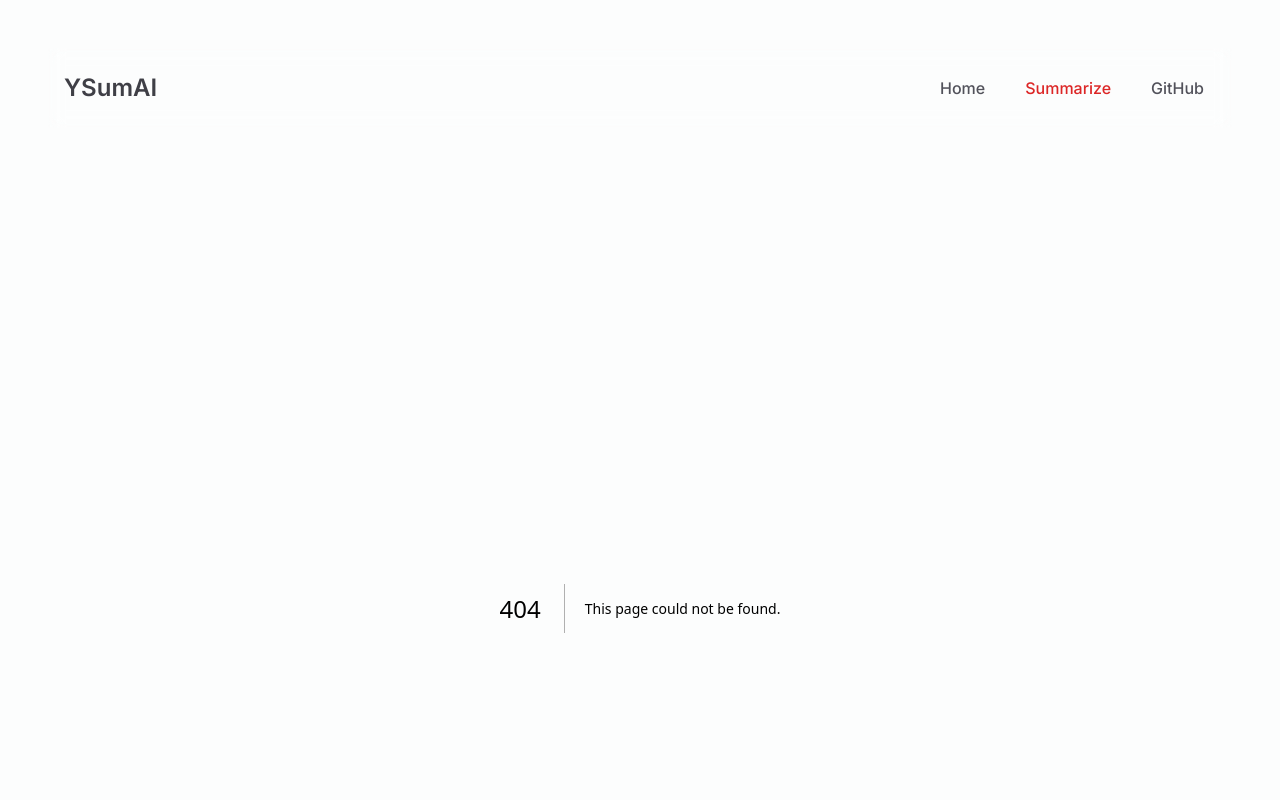
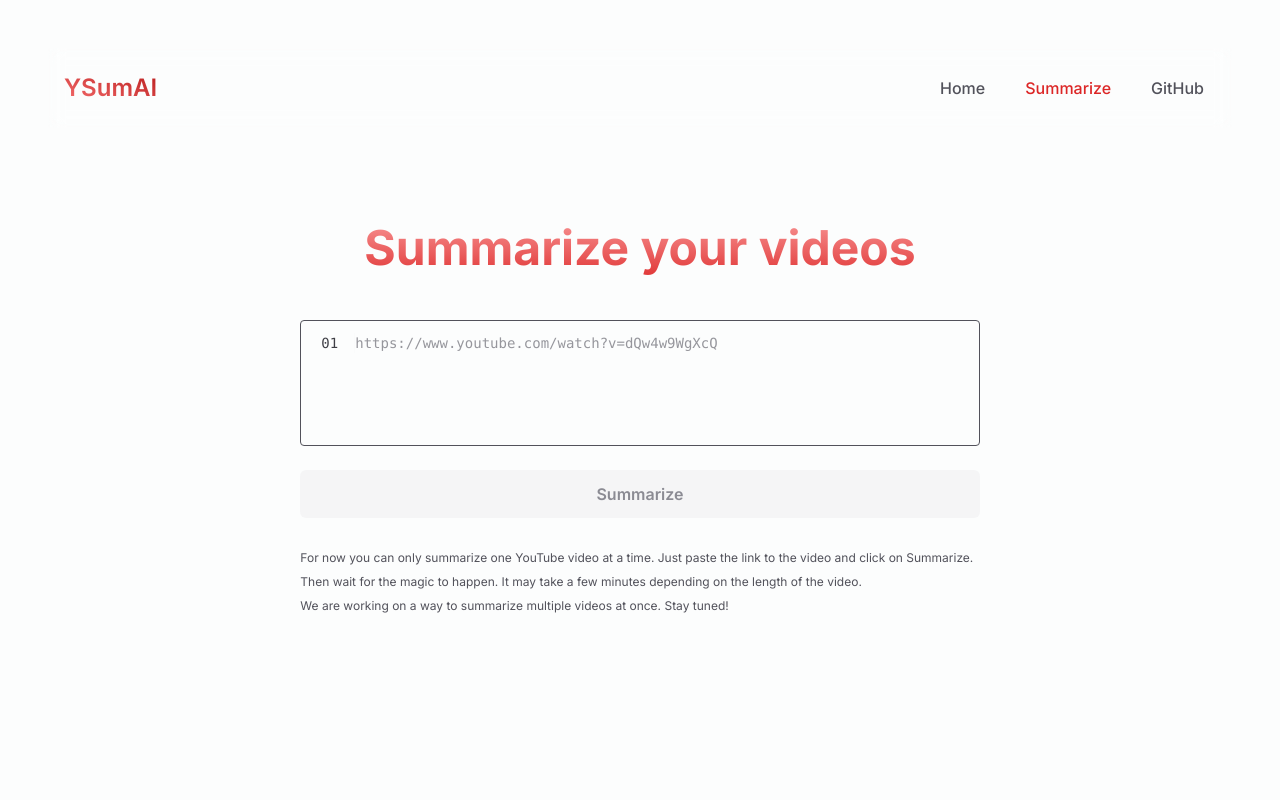
Before and after one commit to walid-mos/Youtube2Text, a Next.js app: page /summarize in a window 1280 px wide. Before the commit this address had no page. Shown: the top 800 px of the page. Built offline with nearby package versions, Linux system fonts and the light colour scheme.

Commit message:
Esthetic fixes + added Summarize page (only front)

```diff
--- a/package.json
+++ b/package.json
@@ -9,12 +9,15 @@
     "lint": "next lint"
   },
   "dependencies": {
+    "@heroicons/react": "^2.0.18",
+    "@tailwindcss/forms": "^0.5.3",
     "@types/node": "20.3.1",
     "@types/react": "18.2.13",
     "@types/react-dom": "18.2.6",
     "@upstash/redis": "^1.21.0",
     "@vercel/analytics": "^1.0.1",
     "autoprefixer": "10.4.14",
+    "base-x": "^4.0.0",
     "eslint": "8.43.0",
     "eslint-config-next": "13.4.6",
     "next": "13.4.6",
@@ -22,7 +25,8 @@
     "react": "^18.2.0",
     "react-dom": "18.2.0",
     "tailwindcss": "3.3.2",
-    "typescript": "5.1.3"
+    "typescript": "5.1.3",
+    "zod": "^3.21.4"
   },
   "devDependencies": {
     "eslint-config-mkw": "^1.1.0"
--- /dev/null
+++ b/src/app/summarize/page.tsx
@@ -0,0 +1,90 @@
+'use client'
+
+import { useState, Fragment } from 'react'
+// import { toBase58 } from '@/utils/base58'
+import ErrorMessage from '@/components/global/error'
+import { Cog6ToothIcon } from '@heroicons/react/24/outline'
+// import { LATEST_KEY_VERSION } from '@/utils/constants'
+
+const SummarizePage = () => {
+	const [text, setText] = useState('')
+
+	const [loading] = useState(false)
+	const [error] = useState('')
+
+	return (
+		<div className="container mx-auto mb-8 md:mb-16 lg:mb-32">
+			{error ? <ErrorMessage message={error} /> : null}
+
+			<form
+				className="max-w-3xl mx-auto"
+			>
+				<h1 className="py-4 mx-16 text-5xl font-bold text-center text-transparent bg-gradient-to-t bg-clip-text from-red-600 to-red-300 dark:from-zinc-100/60 dark:to-white">
+					Summarize your videos
+				</h1>
+
+				<pre className="px-4 py-3 mt-8 font-mono text-left bg-transparent border rounded border-zinc-600 dark:border-zinc-400 focus:ring-0 sm:text-sm text-zinc-700 dark:text-zinc-100">
+					<div className="flex items-start px-1 text-sm">
+						<div aria-hidden="true" className="pr-4 font-mono border-r select-none border-zinc-300/5 text-zinc-700">
+							{Array.from({
+								length: text.split('\n').length,
+							}).map((_, index) => (
+								// eslint-disable-next-line react/no-array-index-key
+								<Fragment key={index}>
+									{(index + 1).toString().padStart(2, '0')}
+									<br />
+								</Fragment>
+							))}
+						</div>
+
+						<textarea
+							id="text"
+							name="text"
+							value={text}
+							minLength={1}
+							onChange={(e) => setText(e.target.value)}
+							rows={Math.max(5, text.split('\n').length)}
+							placeholder="https://www.youtube.com/watch?v=dQw4w9WgXcQ"
+							className="w-full p-0 text-base bg-transparent border-0 appearance-none resize-none hover:resize text-zinc-700 dark:text-zinc-100 placeholder-zinc-600/60 dark:placeholder-zinc-400/70 focus:ring-0 focus-visible:outline-none sm:text-sm"
+						/>
+					</div>
+				</pre>
+
+				<button
+					type="submit"
+					disabled={loading || text.length <= 0}
+					className={`mt-6 w-full h-12 inline-flex justify-center items-center transition-all rounded-md px-4 py-1.5 md:py-2 text-base font-semibold leading-7 ring-1 ring-transparent duration-500   ${
+						text.length <= 0
+							? 'bg-zinc-100/80 text-zinc-500/80 cursor-not-allowed'
+							: 'text-white bg-gradient-to-b from-red-400/80 via-red-500/90 to-red-600 hover:from-red-500 hover:to-red-700 hover:bg-gradient-to-t focus:ring-4 focus:outline-none focus:ring-red-300 dark:focus:ring-red-800 shadow-lg shadow-red-500/50 dark:shadow-lg dark:shadow-red-800/80'
+
+					} ${loading ? 'animate-pulse' : ''}`}
+				>
+					<span>{loading ? <Cog6ToothIcon className="w-5 h-5 animate-spin" /> : 'Summarize'}</span>
+				</button>
+				<div className="mt-8">
+					<ul className="space-y-2 text-xs text-zinc-600 dark:text-zinc-400">
+						<li>
+							<p>
+								For now you can only summarize one YouTube video at a time. Just paste the link to the video and click on Summarize.
+							</p>
+						</li>
+						<li>
+							<p>
+								Then wait for the magic to happen. It may take a few minutes depending on the length of the video.
+							</p>
+						</li>
+						<li>
+							<p>
+								We are working on a way to summarize multiple videos at once. Stay tuned!
+							</p>
+						</li>
+					</ul>
+				</div>
+			</form>
+
+		</div>
+	)
+}
+
+export default SummarizePage
--- /dev/null
+++ b/src/components/global/error.tsx
@@ -0,0 +1,11 @@
+type Props = {
+	message: string;
+};
+
+const ErrorMessage: React.FC<Props> = ({ message }) => (
+	<div className="flex items-center justify-center my-8 lg:my-16">
+		<span className="px-4 py-2 text-red-500 border rounded border-red-500/50 bg-red-500/10"> {message}</span>
+	</div>
+)
+
+export default ErrorMessage
--- a/src/components/layout/Header.tsx
+++ b/src/components/layout/Header.tsx
@@ -27,7 +27,7 @@ const Header: React.FC = () => {
 	return (
 		<div className="container mx-auto">
 			<div className="flex flex-col items-center justify-between gap-2 pt-6 sm:h-20 sm:flex-row sm:pt-0">
-				<Link href="/" className="text-2xl font-semibold duration-300 text-zinc-700 dark:text-zinc-50 hover:text-red-500 dark:hover:text-red-600">
+				<Link href="/" className="text-2xl font-semibold text-transparent duration-300 bg-gradient-to-tr bg-clip-text from-red-400 to-red-700 hover:text-zinc-700 dark:from-red-200 dark:to-red-500 dark:hover:text-zinc-50">
 					YSumAI
 				</Link>
 				{/* Desktop navigation */}
```
Also changed, not shown: 1 other file (tests, documents, lock files or other folders).
